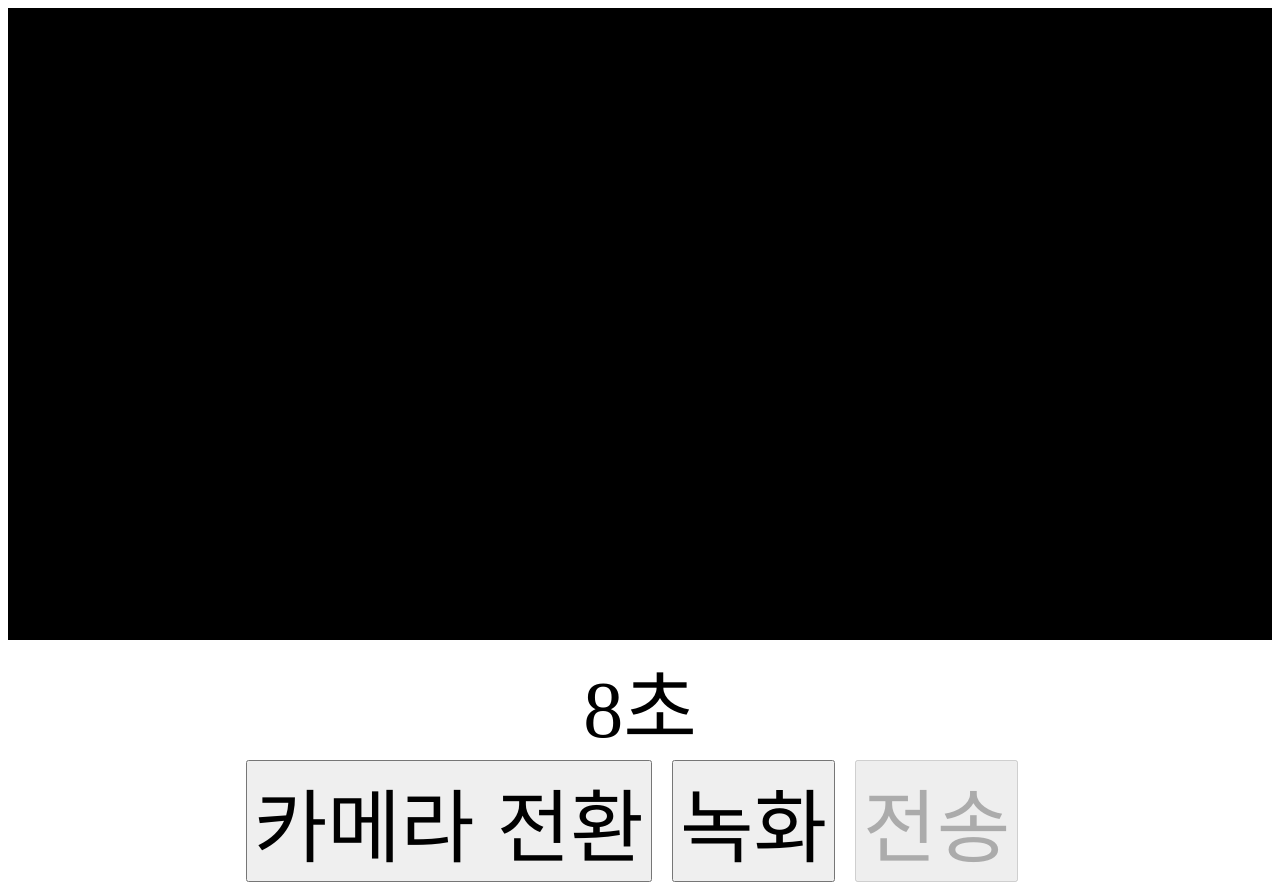
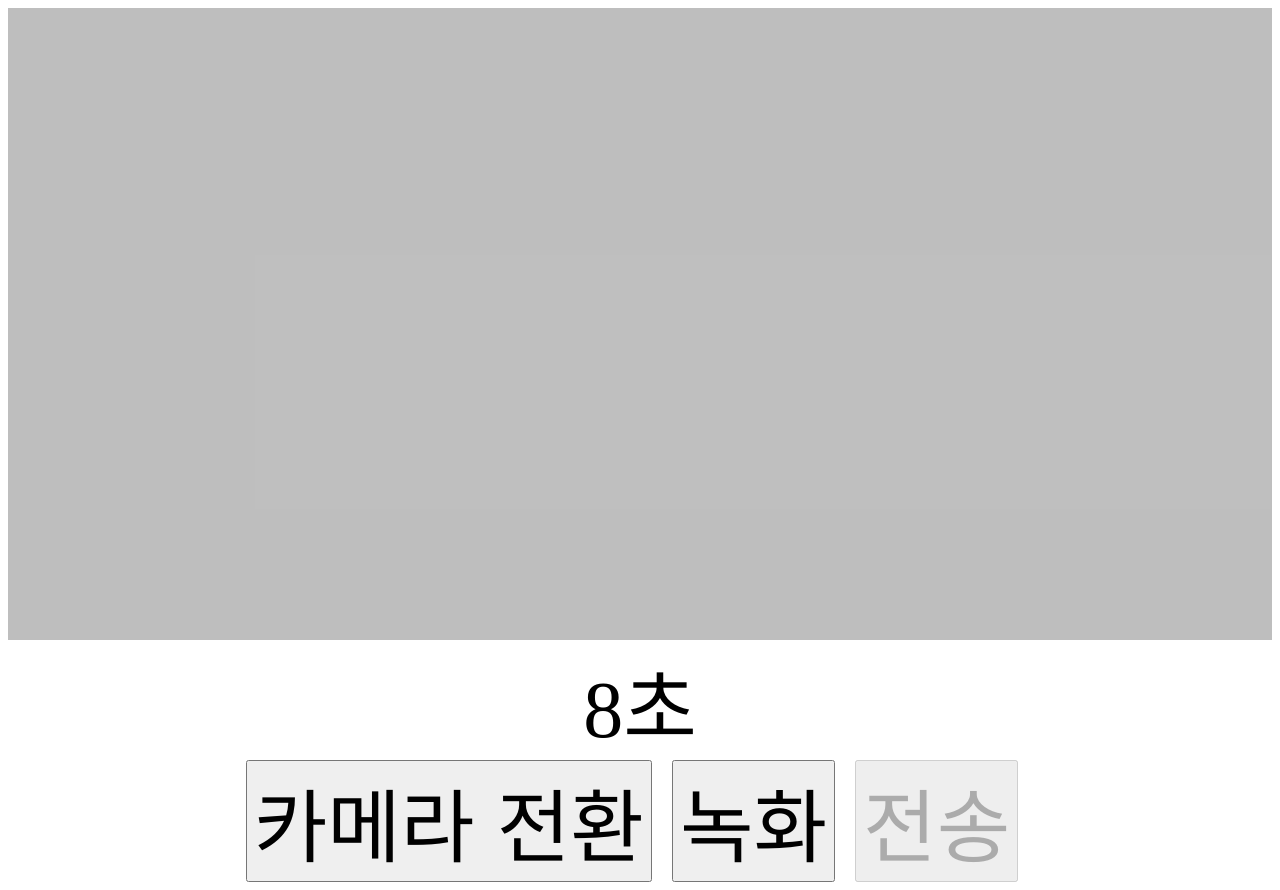
Before and after one commit to Labbit-kw/hologram-project, a Django app: page / in a window 1280 px wide. Run offline with Django 3.2, Linux system fonts and the light colour scheme; some libraries are stand-ins or nearby versions.

Commit message:
base: Change background color

```diff
--- a/templates/base.html
+++ b/templates/base.html
@@ -10,7 +10,7 @@
             font-size: 5rem;
         }
         canvas, video {
-            background-color: black;
+            background-color: rgba(127, 127, 127, 0.5);
             width: 100%;
             height: 100%;
         }
```
